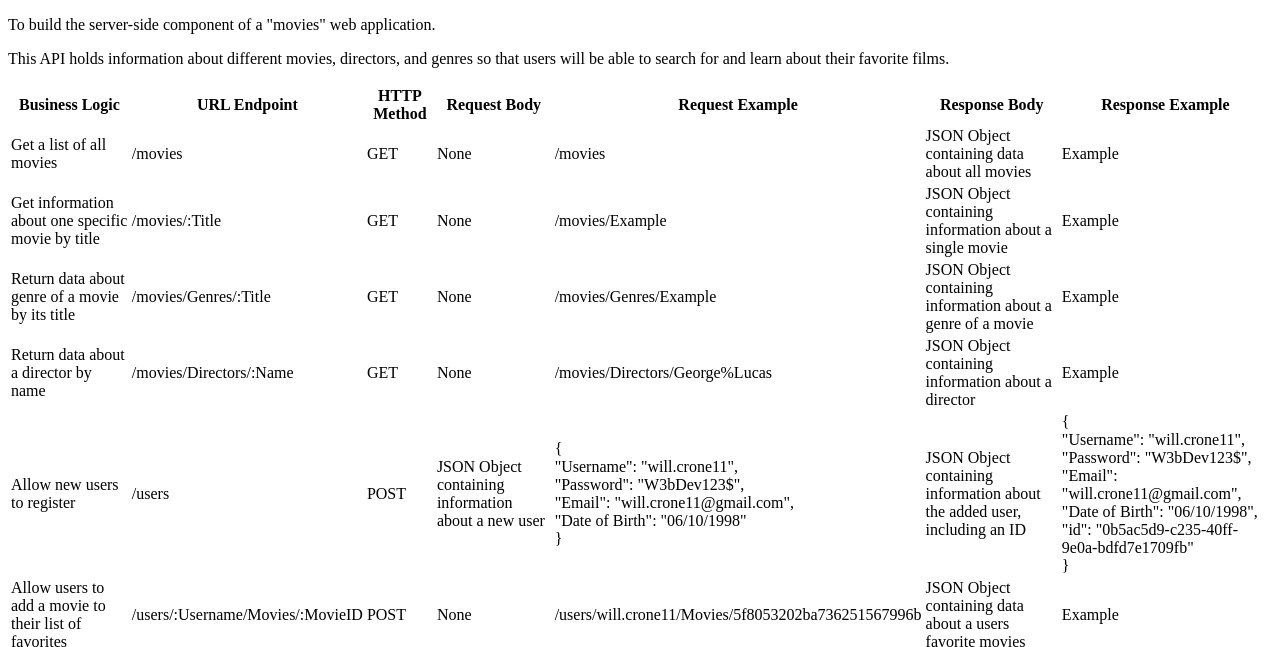
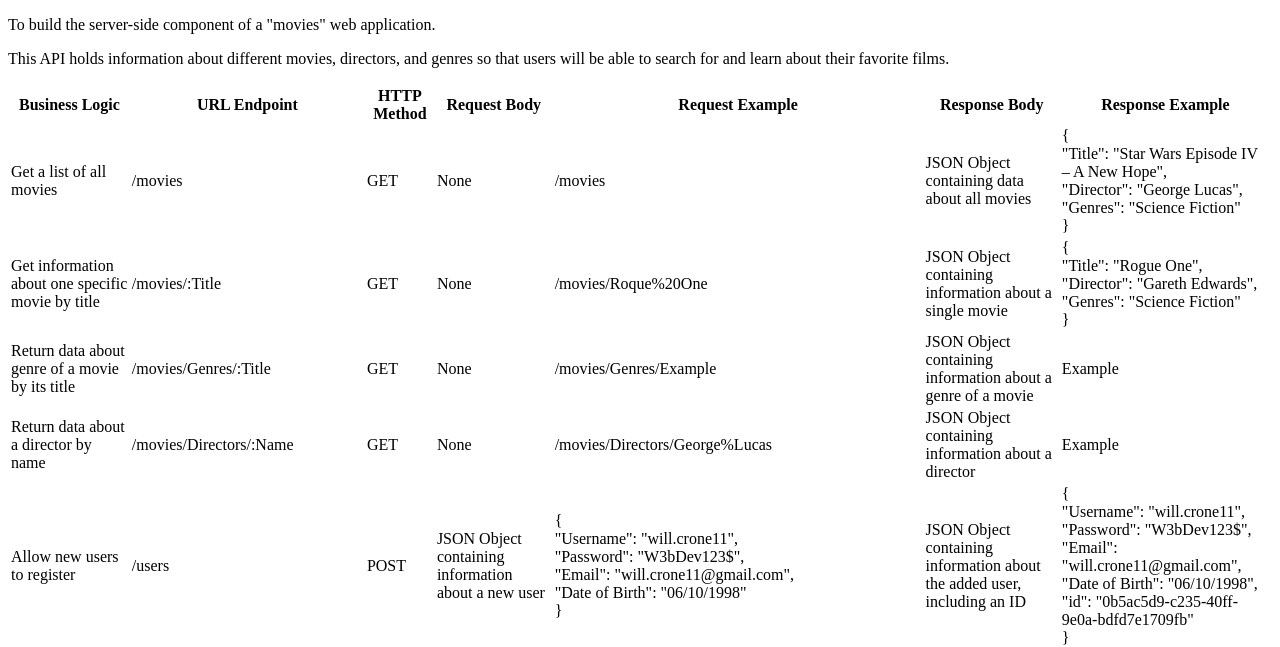
Before and after one commit to willcrone11/movie_api, a website: page public/documentation.html in a window 1280 px wide. Shown: the part 152-799 px from the top of the page. Drawn offline with Linux system fonts and the light colour scheme.

Commit message:
Adds examples to /movies and /movies/:Title endpoints

```diff
--- a/public/documentation.html
+++ b/public/documentation.html
@@ -33,16 +33,24 @@
           <td>None</td>
           <td>/movies</td>
           <td>JSON Object containing data about all movies
-          <td>Example</td>
+          <td>{<br>
+            "Title": "Star Wars Episode IV – A New Hope",<br>
+            "Director": "George Lucas",<br>
+            "Genres": "Science Fiction"<br>
+        }</td>
         </tr>
         <tr>
           <td>Get information about one specific movie by title</td>
           <td>/movies/:Title</td>
           <td>GET</td>
           <td>None</td>
-          <td>/movies/Example
+          <td>/movies/Roque%20One
           <td>JSON Object containing information about a single movie</td>
-          <td>Example</td>
+          <td>{<br>
+            "Title": "Rogue One",<br>
+            "Director": "Gareth Edwards",<br>
+            "Genres": "Science Fiction"<br>
+        }</td>
         </tr>
         <tr>
           <td>Return data about genre of a movie by its title</td>
```
